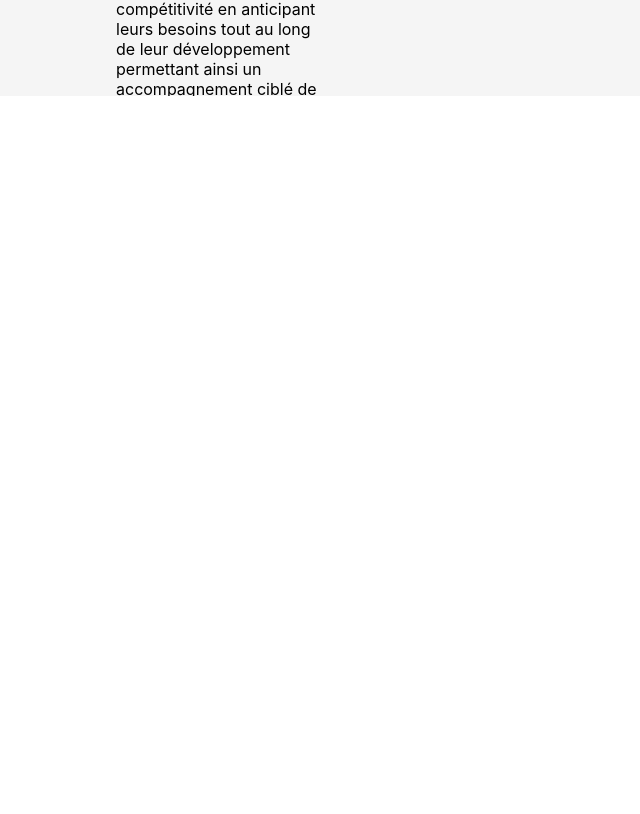
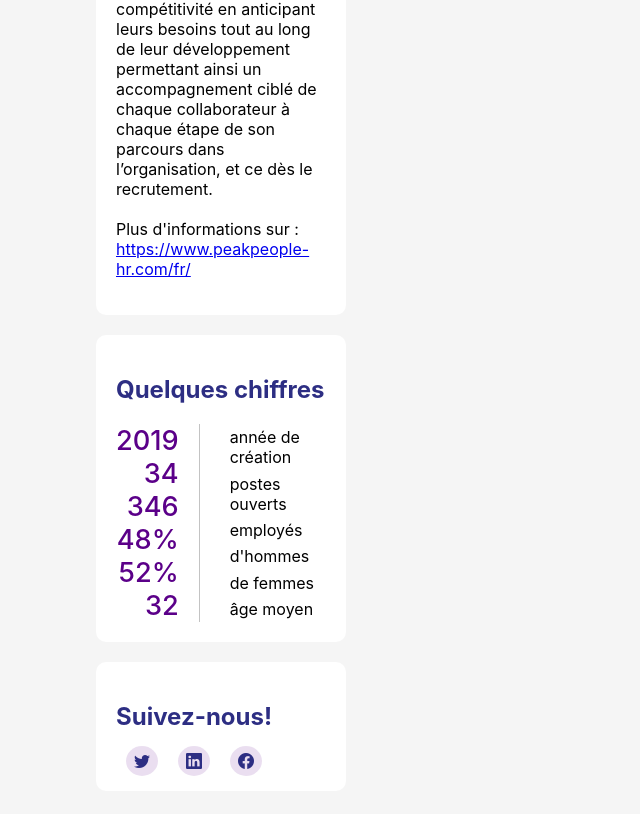
Before and after one commit to mrmuneebrasheed/peakpeople-frontend, a React (Create React App) app: page /candidate/entreprise in a window 1280 px wide. Shown: the part 704-1518 px from the top of the page, without its empty margins (0-640 px from the left). Before the commit the page ends 800 px from the top, so only its background shows below. Built offline with nearby package versions, Linux system fonts and the light colour scheme.

Commit message:
some navbar fixes and global css added in app.css

```diff
--- a/src/App.css
+++ b/src/App.css
@@ -1,7 +1,7 @@
 .App {
     /* display: flex;
     flex-direction: column; */
-    height: 100vh;
+    /* height: 100vh; */
     align-items: center;
     justify-content: center;
     background-color: whitesmoke;
@@ -60,6 +60,19 @@ input[type="checkbox"] {
 .icon {
     cursor: pointer;
 }
+.bg-white {
+    background-color: white;
+}
+.border-rounded {
+    border-radius: 10px;
+}
+.nav-icon {
+    background-color: #5b008921;
+    padding: 5px 8px;
+    margin: 5px 10px;
+    border-radius: 50%;
+    cursor: pointer;
+}
 @keyframes fade-in {
     from {
         transform: translate(0, 20%);
--- a/src/assets/css/Navbar.css
+++ b/src/assets/css/Navbar.css
@@ -21,6 +21,7 @@
 .nav-peak {
     font-size: 1.5rem;
     font-weight: 10;
+    margin-right: 5px;
     font-family: "Open Sans", sans-serif;
 }
 .nav-people {
--- a/src/components/Navbar.jsx
+++ b/src/components/Navbar.jsx
@@ -15,8 +15,8 @@ export default function Navbar(props) {
         <div className="flex-row navbar">
             <Link to="/candidate/home" className="navbar-logo">
                 <img className="logo" src={logo} alt="logo" />
-                <span className="nav-peak blue">Peak </span>
-                <span className="nav-people blue">&nbsp; People</span>
+                <span className="nav-peak blue">Peak </span>{" "}
+                <span className="nav-people blue"> People</span>
             </Link>
             {props.children}
             <div className="nav-profile">
```
